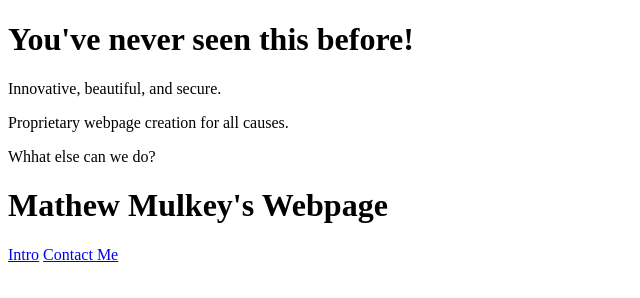
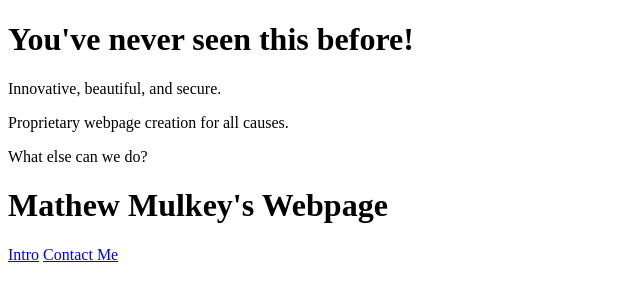
Before and after one commit to MattComputer1/myWebPage-Thinkful, a plain HTML site: page index.html in a window 1280 px wide. Shown: the full height of the page, 0-640 px from the left. Drawn offline with Linux system fonts and the light colour scheme.

Commit message:
Update index.html

```diff
--- a/index.html
+++ b/index.html
@@ -11,7 +11,7 @@
 <h1> You've never seen this before!</h1>
   <p> Innovative, beautiful, and secure. </p>
   <p>Proprietary webpage creation for all causes.</p>
-      <p> Whhat else can we do?</p>
+      <p> What else can we do?</p>
   </header>
 <main>
   <div>
```
